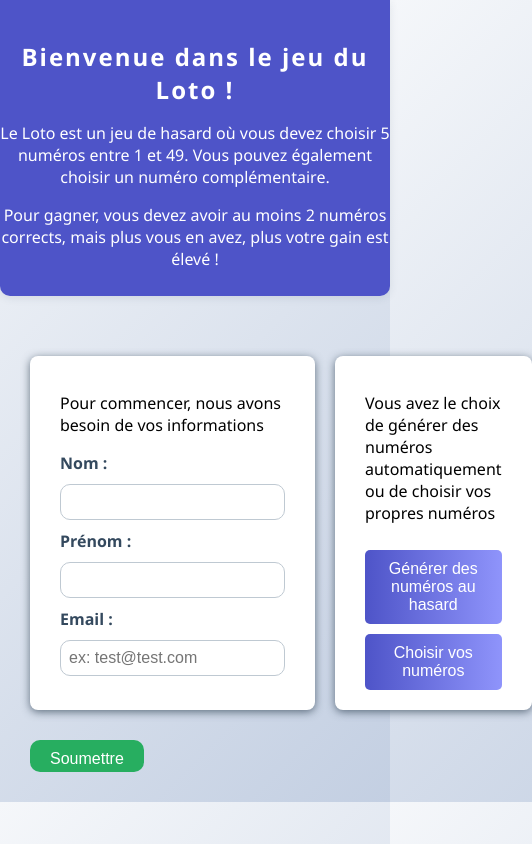
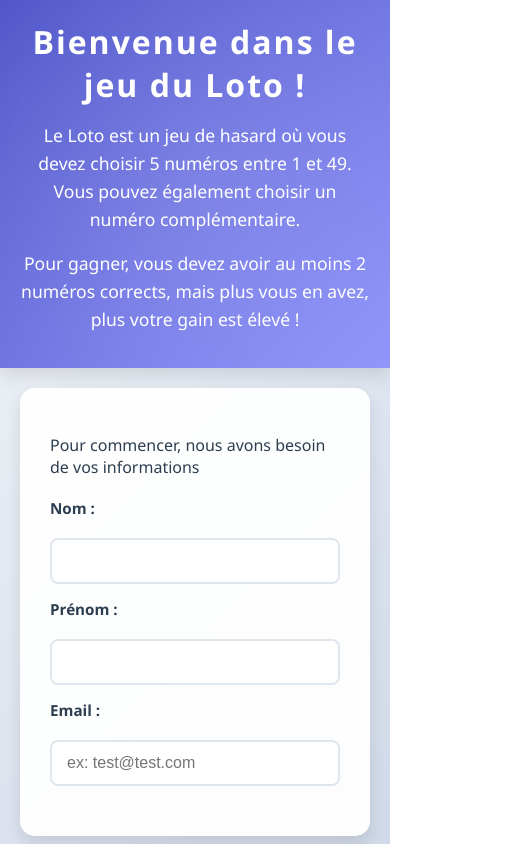
Before and after one commit to RosaBen/loterie-exos, a plain HTML site: page index.html in a window 390 px wide. Shown: the top 844 px of the page, 532 px wide, since content can reach past the window. Drawn offline with Linux system fonts and the light colour scheme.

Commit message:
css done and fixed issue with results

```diff
--- a/index.js
+++ b/index.js
@@ -120,10 +120,23 @@ function generateLotoTable() {
   lotoTable.appendChild(table);
 }
 
+function resetSelections() {
+  selectedNumbers = [];
+  selectedComplementaryNumber = null;
+  lotoNumbers.innerHTML = "";
+  playerNumbers.style.display = "none";
+  const allCells = document.querySelectorAll('.loto-number');
+  allCells.forEach(cell => {
+    cell.classList.remove('selected', 'complementary');
+  });
+}
+
 function initializeEventListeners() {
   generateNumbersBtn.addEventListener("click", function (event) {
     event.preventDefault();
     if (checkLoto()) {
+      resetSelections();
+      lotoTable.style.display = "none";
       const loto = randomLotoNumbers();
       selectedNumbers = loto.numbers.map(num => parseInt(num));
       selectedComplementaryNumber = parseInt(loto.complimentaryNumber);
@@ -136,6 +149,7 @@ function initializeEventListeners() {
   chooseNumbersBtn.addEventListener("click", function (event) {
     event.preventDefault();
     if (checkLoto()) {
+      resetSelections();
       generateLotoTable();
     } else {
       alert("Entrez vos informations");
@@ -156,21 +170,18 @@ function initializeEventListeners() {
   });
 
   playAgainBtn.addEventListener("click", function () {
-    selectedNumbers = [];
-    selectedComplementaryNumber = null;
-    lotoNumbers.innerHTML = "";
-    playerNumbers.style.display = "none";
+    resetSelections();
     result.style.display = "none";
     lotoTable.style.display = "none";
+    // Nettoyer les résultats précédents
+    while (result.firstChild) {
+      result.removeChild(result.firstChild);
+    }
   });
 }
 
 // Initialiser les écouteurs d'événements
 initializeEventListeners();
-
-selectNumbers();
-
-
 
 
 
@@ -249,6 +260,17 @@ function showDrawButton() {
 }
 
 function performDraw() {
+  // Nettoyer les résultats précédents
+  while (result.firstChild) {
+    result.removeChild(result.firstChild);
+  }
+
+  // Recréer le bouton de tirage
+  const drawBtn = document.createElement("button");
+  drawBtn.textContent = "Lancer le tirage";
+  drawBtn.addEventListener("click", performDraw);
+  result.appendChild(drawBtn);
+
   const draw = randomLotoNumbers();
   drawnNumbers.textContent = "Numéros tirés : " + draw.numbers.join(", ");
   complementaryNumberDisplay.textContent = "Numéro complémentaire : " + draw.complimentaryNumber;
--- a/style.css
+++ b/style.css
@@ -1,107 +1,185 @@
+:root {
+  --primary-color: #4e54c8;
+  --secondary-color: #8f94fb;
+  --success-color: #27ae60;
+  --text-color: #2c3e50;
+  --background-color: #f5f7fa;
+  --card-shadow: 0 8px 16px rgba(0, 0, 0, 0.1);
+}
+
 body {
   font-family: 'Segoe UI', Arial, sans-serif;
-  background: linear-gradient(135deg, #f5f7fa 0%, #c3cfe2 100%);
+  background: linear-gradient(135deg, var(--background-color) 0%, #c3cfe2 100%);
   margin: 0;
   padding: 0;
-  /* min-height: 100vh; */
+  min-height: 100vh;
+  color: var(--text-color);
 }
 
-h1 {
-  text-align: center;
+h1, h2, h3 {
   color: white;
-  margin-top: 30px;
-  font-size: 2.5em;
+  margin: 0;
   letter-spacing: 2px;
 }
 
-.hero {
-  background: #4e54c8;
-  color: #fff;
-  padding-top: 10px;
-  padding-bottom: 10px;
-  text-align: center;
-  border-bottom-right-radius: 10px;
-  border-bottom-left-radius: 10px;
-  box-shadow: 0 2px 8px rgba(44, 62, 80, 0.1);
+h1 { font-size: 2.5em; }
+h2 { font-size: 1.8em; }
+h3 {
+  font-size: 1.5em;
+  color: var(--primary-color);
+  margin-bottom: 20px;
 }
 
-.container{
-  max-width: 1200px;
-  margin: 0 auto;
-  padding: 20px;
-  display: flex;
+.hero {
+  background: linear-gradient(135deg, var(--primary-color) 0%, var(--secondary-color) 100%);
+  color: #fff;
+  padding: 30px 20px;
+  text-align: center;
+  position: relative;
+  overflow: hidden;
+  box-shadow: var(--card-shadow);
 }
 
-.cards{
-  flex: 1;
+.hero::before {
+  content: '';
+  position: absolute;
+  top: -50%;
+  left: -50%;
+  width: 200%;
+  height: 200%;
+  background: radial-gradient(circle, rgba(255,255,255,0.1) 0%, transparent 60%);
+  transform: rotate(-45deg);
+}
+
+.hero p {
+  max-width: 800px;
+  margin: 15px auto;
+  line-height: 1.6;
+  font-size: 1.1em;
+}
+
+.container {
+  max-width: 1400px;
+  margin: 0 auto;
+  padding: 40px 20px;
+}
+
+.cards {
   display: flex;
-  gap: 20px;
+  flex-wrap: wrap;
+  gap: 30px;
+  justify-content: center;
+  align-items: stretch;
 }
 
 .card {
-  background: #fff;
-  border-radius: 8px;
-  padding: 20px 30px;
-  box-shadow: 0 2px 8px rgba(44, 62, 80, 0.7);
-  max-width: 450px;
-  margin: 30px auto;
+  background: rgba(255, 255, 255, 0.95);
+  border-radius: 15px;
+  padding: 30px;
+  box-shadow: var(--card-shadow);
+  flex: 1;
+  min-width: 300px;
+  max-width: 400px;
+  transition: transform 0.3s ease, box-shadow 0.3s ease;
+  position: relative;
+  overflow: hidden;
 }
 
-#user-form .card:nth-child(1) {
-  display: flex;
-  flex-direction: column;
+.card:hover {
+  transform: translateY(-5px);
+  box-shadow: 0 12px 20px rgba(0, 0, 0, 0.15);
 }
 
 .inputs {
   display: flex;
   flex-direction: column;
-  gap: 10px;
+  gap: 15px;
+  margin: 20px 0;
 }
 
 label {
-  font-weight: bold;
-  color: #34495e;
+  font-weight: 600;
+  color: var(--text-color);
+  font-size: 0.95em;
+  margin-bottom: 5px;
 }
 
 input[type="text"],
 input[type="email"] {
-  padding: 8px;
-  border: 1px solid #bfc9d2;
-  border-radius: 10px;
+  padding: 12px 15px;
+  border: 2px solid #e0e6ed;
+  border-radius: 8px;
   font-size: 1em;
+  transition: border-color 0.3s ease, box-shadow 0.3s ease;
+  width: 100%;
+  box-sizing: border-box;
+}
+
+input[type="text"]:focus,
+input[type="email"]:focus {
+  outline: none;
+  border-color: var(--primary-color);
+  box-shadow: 0 0 0 3px rgba(78, 84, 200, 0.1);
+}
+
+.game.card {
+  background: linear-gradient(135deg, #ffffff 0%, #f8f9fa 100%);
+}
+
+button {
+  background: linear-gradient(90deg, var(--primary-color) 0%, var(--secondary-color) 100%);
+  color: #fff;
+  border: none;
+  border-radius: 8px;
+  padding: 12px 24px;
+  font-size: 1em;
+  cursor: pointer;
+  transition: all 0.3s ease;
+  font-weight: 600;
+  text-transform: uppercase;
+  letter-spacing: 1px;
+  margin: 10px 0;
+  position: relative;
+  overflow: hidden;
+}
+
+button:hover {
+  transform: translateY(-2px);
+  box-shadow: 0 5px 15px rgba(78, 84, 200, 0.3);
+}
+
+button:active {
+  transform: translateY(0);
 }
 
 #choose-numbers, #generate-numbers {
-  background: linear-gradient(90deg, #4e54c8 0%, #8f94fb 100%);
-  color: #fff;
-  border: none;
-  border-radius: 5px;
-  padding: 10px 18px;
-  font-size: 1em;
-  cursor: pointer;
-  margin-top: 10px;
-  transition: background 0.2s;
+  width: 100%;
+  margin: 10px 0;
 }
 
-button#choose-numbers:hover, #generate-numbers:hover {
-  background: linear-gradient(90deg, #8f94fb 0%, #4e54c8 100%);
+ul {
+  padding: 0;
+  margin: 20px 0;
+  display: flex;
+  flex-wrap: wrap;
+  gap: 15px;
+  justify-content: center;
 }
 
-ul{
-  padding: 0;
-  margin: 0;
+li {
+  list-style-type: none;
+  width: 40px;
+  height: 40px;
+  border: 3px solid var(--primary-color);
+  color: var(--primary-color);
+  border-radius: 50%;
   display: flex;
-  flex-wrap: wrap;
-  gap: 10px;
-}
-li{
-  list-style-type: none;
-  border: 3px solid #4e54c8;
-  color: #4e54c8;
-  border-radius: 50%;
-  padding: 10px;
+  align-items: center;
+  justify-content: center;
   font-weight: bold;
   font-size: 1.2em;
+  transition: all 0.3s ease;
+  background: white;
 }
 
 #lotoNumbers li:last-child {
@@ -147,35 +225,87 @@ li{
 }
 
 #submit {
-  background: #27ae60;
-  height: 2rem;
-  color: white;
-  border: none;
-  padding: 10px 20px;
-  font-size: 1em;
-  cursor: pointer;
-  border-radius: 10px;
+  background: linear-gradient(90deg, var(--success-color) 0%, #2ecc71 100%);
+  width: auto;
+  margin: 20px auto;
+  display: block;
+  min-width: 200px;
 }
-
 
 #error-message {
   color: #e74c3c;
   text-align: center;
   margin-top: 15px;
+  padding: 10px;
+  border-radius: 5px;
+  background-color: rgba(231, 76, 60, 0.1);
 }
 
 #success-message {
-  color: #27ae60;
+  color: var(--success-color);
   text-align: center;
   margin-top: 15px;
+  padding: 10px;
+  border-radius: 5px;
+  background-color: rgba(39, 174, 96, 0.1);
 }
 
-@media (max-width: 600px) {
-  form, #chosen-numbers, #result, ul {
-    max-width: 95vw;
-    padding: 10px;
+/* Responsive Design */
+@media (max-width: 1200px) {
+  .container {
+    padding: 20px;
   }
-  h1 {
-    font-size: 1.5em;
+  .card {
+    min-width: 250px;
   }
 }
+
+@media (max-width: 768px) {
+  .hero {
+    padding: 20px;
+  }
+
+  h1 {
+    font-size: 2em;
+  }
+
+  .cards {
+    flex-direction: column;
+  }
+
+  .card {
+    max-width: 100%;
+  }
+
+  .loto-row {
+    gap: 0.5rem;
+  }
+
+  .loto-number {
+    width: 35px;
+    height: 35px;
+    font-size: 0.9em;
+  }
+}
+
+/* Animations */
+@keyframes pulse {
+  0% { transform: scale(1); }
+  50% { transform: scale(1.05); }
+  100% { transform: scale(1); }
+}
+
+.card h3 {
+  position: relative;
+}
+
+.card h3::after {
+  content: '';
+  position: absolute;
+  bottom: -5px;
+  left: 0;
+  width: 50px;
+  height: 3px;
+  background: var(--primary-color);
+  border-radius: 2px;
+}
```
